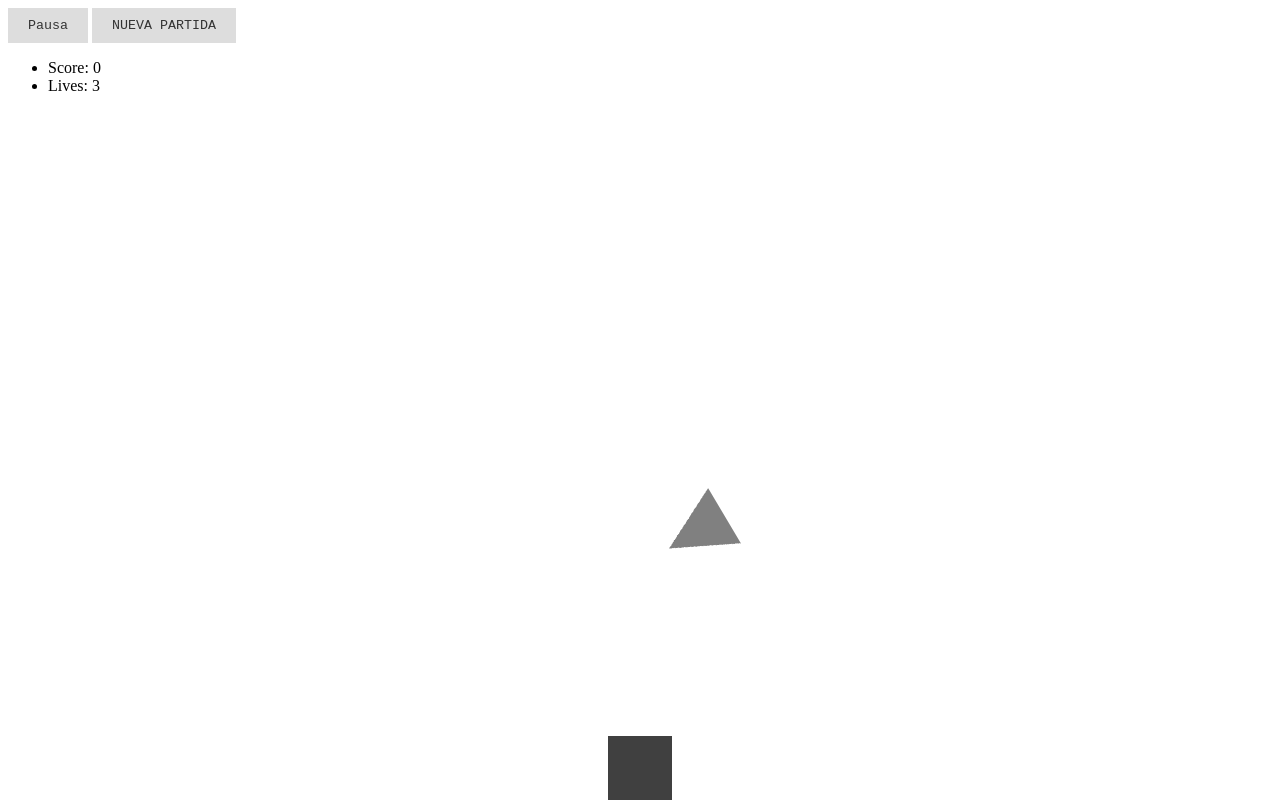
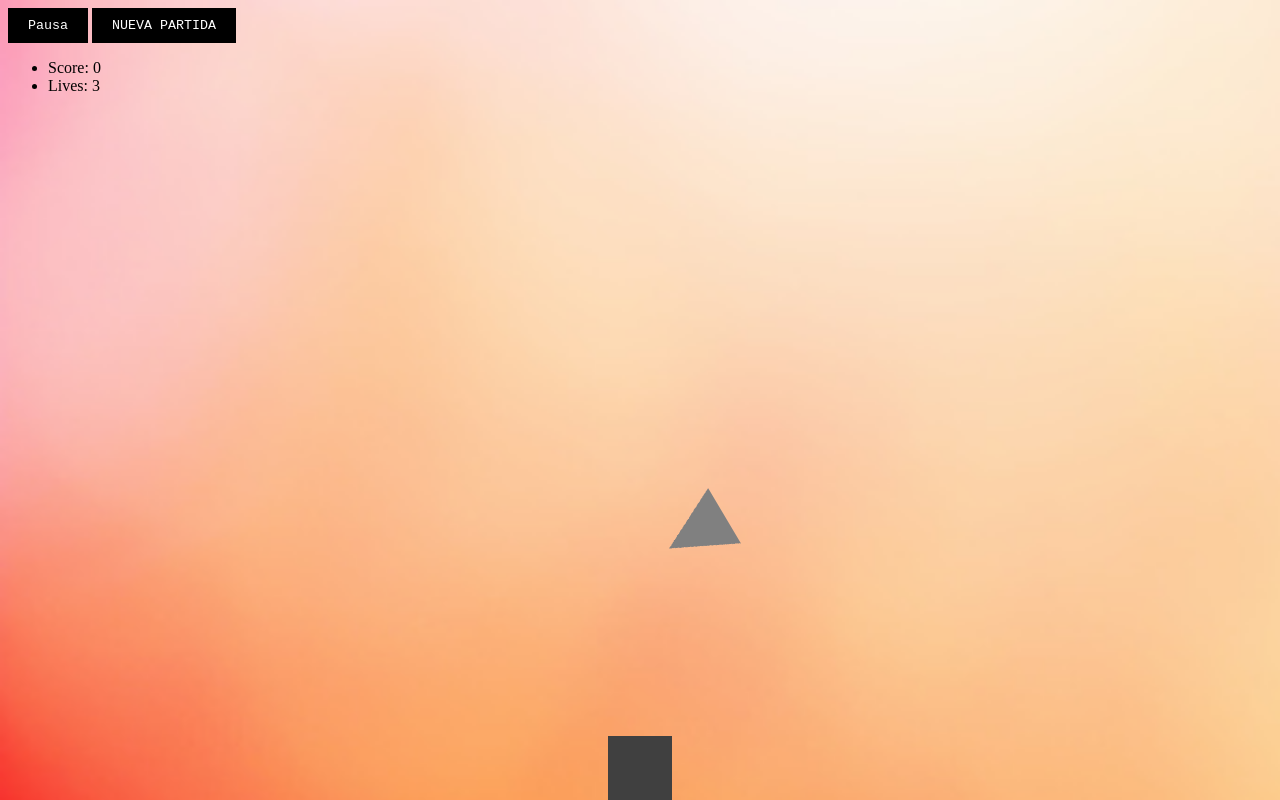
Before and after one commit to belenmoreno-github/Juego-SHOOTER, a website: page index.html in a window 1280 px wide. Drawn offline with Linux system fonts and the light colour scheme.

Commit message:
cambios css

```diff
--- a/game.css
+++ b/game.css
@@ -1,10 +1,13 @@
 html {
   overflow: hidden;
+  background-image: url("assets/n.png");
+  background-size: 1900px;
 }
 
 .Opponent {
 	animation: rotation 3s infinite linear;
 	-webkit-animation: rotation 3s infinite linear;
+	color: rgb(0, 0, 0);
 }
 
 .paused .Opponent {
@@ -25,10 +28,15 @@ html {
 
 .gamebutton {
 	border: none;
-	background: #ddd;
-	color: #333;
+	background: rgb(0, 0, 0);
+	color: rgb(255, 255, 255);
 	padding: 10px 20px;
 	outline: none;
 	font-family: monospace;
 	cursor: pointer;
 }
+
+
+ul{
+	color: rgb(0, 0, 0);
+}
```
Also changed, not shown: assets/n.png (added).
